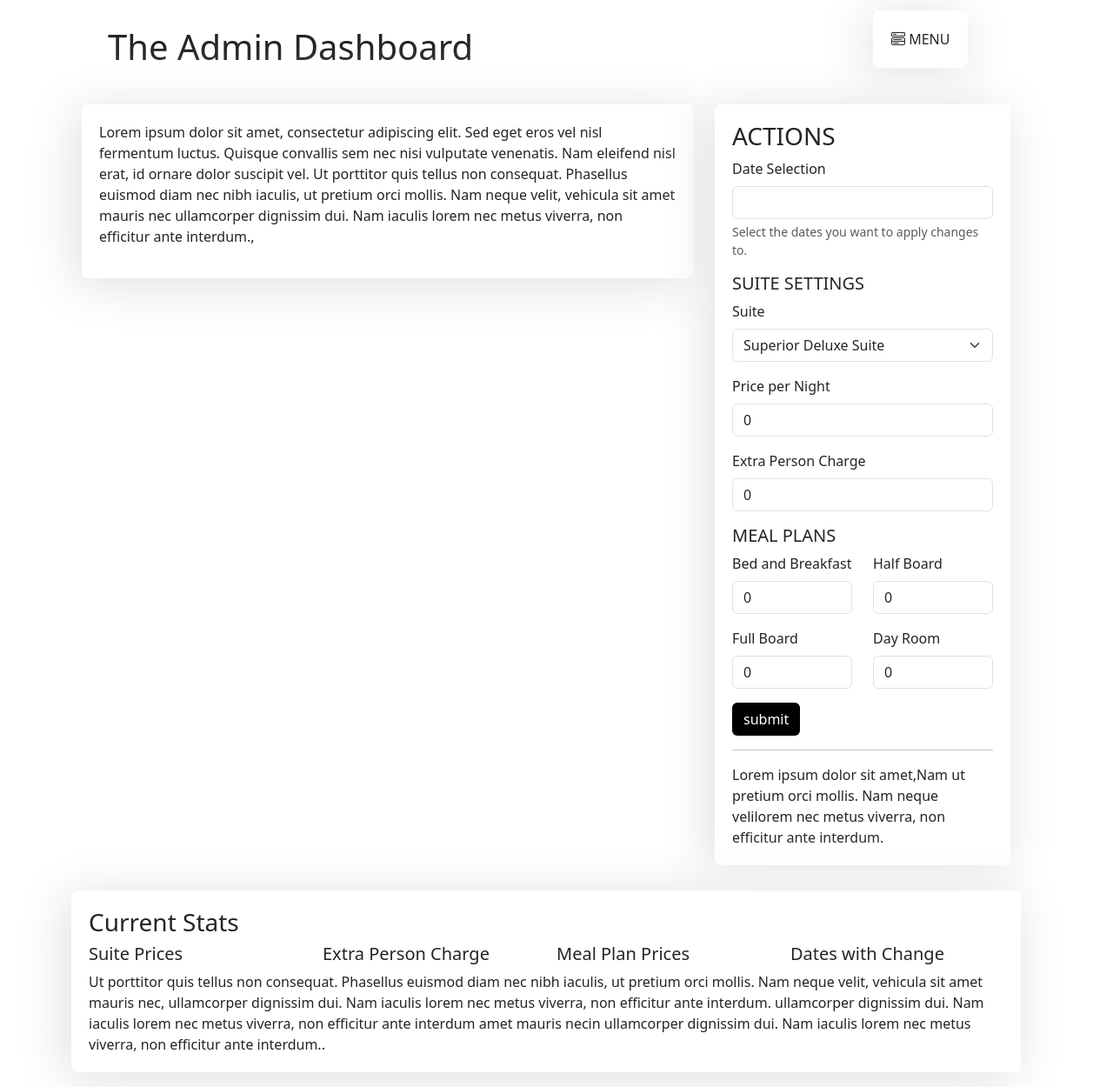
After one commit to injili/AdvancedBooking, a Flask app: template templates/dashboard.html in a window 1280 px wide. The commit adds this page. Shown: the whole page at 87% size. Run offline with Flask 3, Linux system fonts and the light colour scheme; the template is opened without the code that fills it, so the values that code supplies are empty; some libraries are stand-ins or nearby versions.

Commit message:
the theng

```diff
--- a/app.py
+++ b/app.py
@@ -48,6 +48,7 @@ def store_data():
             no_rooms=user_data.get('no_rooms'),
             checkin=user_data.get('checkin'),
             checkout=user_data.get('checkout'),
+            suite=user_data.get('suite'),
             amount=user_data.get('amount')
         )
         db.session.add(user)
--- /dev/null
+++ b/templates/dashboard.html
@@ -0,0 +1,186 @@
+<!DOCTYPE html>
+<html lang="en">
+<head>
+    <meta charset="UTF-8">
+    <meta name="viewport" content="width=device-width, initial-scale=1.0">
+    <title>Dashboard</title>
+    <link rel="stylesheet" href="https://cdn.jsdelivr.net/npm/bootstrap@5.3.2/dist/css/bootstrap.min.css">
+    <link rel="stylesheet" href="https://cdn.jsdelivr.net/npm/bootstrap-icons@1.11.2/font/bootstrap-icons.min.css">
+    <link rel="stylesheet" type="text/css" href="https://cdn.jsdelivr.net/npm/daterangepicker/daterangepicker.css" />
+    <style>
+        body {
+            background-color: #fff;
+        }
+        h1 {
+            margin: 30px;
+        }
+        .neomorphic-border {
+            margin-top: 12px;
+            margin-bottom: 17px;
+            padding: 20px;
+            border-radius: 7px;
+            background: #ffffff;
+            box-shadow:  -6px 6px 59px #dedede,
+                        6px -6px 59px #ffffff;
+        }
+        .btn-r {
+            background-color: black;
+            color: white;
+        }
+    </style>
+</head>
+    <body>
+      <div class="offcanvas offcanvas-start" tabindex="-1" id="offcanvasExample" aria-labelledby="offcanvasExampleLabel">
+        <div class="offcanvas-header">
+          <h5 class="offcanvas-title" id="offcanvasExampleLabel">MENU</h5>
+          <button type="button" class="btn-close" data-bs-dismiss="offcanvas" aria-label="Close"></button>
+        </div>
+        <div class="offcanvas-body">
+          <div>
+            Some text as placeholder. In real life you can have the elements you have chosen. Like, text, images, lists, etc.
+          </div>
+          <hr>
+          <ul class="navbar-nav">
+            <li class="nav-item">
+              <a class="nav-link active" aria-current="page" href="#">Dashboard</a>
+            </li>
+            <li class="nav-item">
+              <a class="nav-link" href="#">Superior Deluxe</a>
+            </li>
+            <li class="nav-item">
+                <a class="nav-link active" href="#">Deluxe</a>
+            </li>
+            <li class="nav-item">
+                <a class="nav-link" href="#">Analytics</a>
+            </li>
+            <li class="nav-item">
+                <a class="nav-link" href="#">LogOut</a>
+            </li>
+          </ul>
+        </div>
+      </div>
+      <main>
+        <div class="container">
+            <div class="row container-fluid">
+                <div class="col">
+                    <h1>The Admin Dashboard</h1>
+                </div>
+                <div class="col-md-2">
+                    <a class="btn neomorphic-border" data-bs-toggle="offcanvas" href="#offcanvasExample" role="button" aria-controls="offcanvasExample"><i class="bi bi-menu-button-wide"></i> MENU</a>
+                </div>
+            </div>
+            <div class="row container-fluid">
+                <div class="col-md-8 align-items-center">
+                    <div class="neomorphic-border">
+                        <p>
+                            Lorem ipsum dolor sit amet, consectetur adipiscing elit. Sed eget eros vel nisl fermentum luctus. Quisque convallis sem nec nisi vulputate venenatis. Nam eleifend nisl erat, id ornare dolor suscipit vel. Ut porttitor quis tellus non consequat. Phasellus euismod diam nec nibh iaculis, ut pretium orci mollis. Nam neque velit, vehicula sit amet mauris nec ullamcorper dignissim dui. Nam iaculis lorem nec metus viverra, non efficitur ante interdum.,
+                        </p>
+                    </div>
+                </div>
+                <div class="col align-items-center">
+                    <div class="neomorphic-border">
+                        <h3>ACTIONS</h3>
+                    <form>
+                        <div class="mb-3">
+                            <label for="thedates" class="form-label">Date Selection</label>
+                            <input type="text" class="form-control" id="thedates" name="daterange"/>
+                            <div id="thedates" class="form-text">Select the dates you want to apply changes to.</div>
+                        </div>
+                        <h5>SUITE SETTINGS</h5>
+                        <div class="mb-3 col">
+                            <label for="suite" class="form-label">Suite</label>
+                            <select id="suite" name="suite" class="form-select">
+                                <option value="superior">Superior Deluxe Suite</option>
+                                <option value="deluxe">Deluxe Suite</option>
+                            </select>
+                        </div>
+                        <div class="mb-3 col">
+                            <label for="suiteprice" class="form-label">Price per Night</label>
+                            <input value="0" type="text" class="form-control" id="suiteprice" inputmode="none" pattern="[0-9]*" min="0" max="20000" oninput="formatCurrency(this)">
+                        </div>
+                        <div class="mb-3 col">
+                            <label for="extraperson" class="form-label">Extra Person Charge</label>
+                            <input value="0" type="text" class="form-control" id="extraperson" inputmode="none" pattern="[0-9]*" min="0" max="20000" oninput="formatCurrency(this)">
+                        </div>
+                        <h5>MEAL PLANS</h5>
+                        <div class="row">
+                            <div class="mb-3 col">
+                                <label for="bnb" class="form-label">Bed and Breakfast</label>
+                                <input value="0" type="text" class="form-control" id="bnb" inputmode="none" pattern="[0-9]*" min="0" max="20000" oninput="formatCurrency(this)">
+                            </div>
+                            <div class="mb-3 col">
+                                <label for="halfboard" class="form-label">Half Board</label>
+                                <input value="0" type="text" class="form-control" id="halfboard" inputmode="none" pattern="[0-9]*" min="0" max="20000" oninput="formatCurrency(this)">
+                              </div>
+                        </div>
+                        <div class="row">
+                            <div class="mb-3 col">
+                                <label for="fullboard" class="form-label">Full Board</label>
+                                <input value="0" type="text" class="form-control" id="fullboard" inputmode="none" pattern="[0-9]*" min="0" max="20000" oninput="formatCurrency(this)">
+                            </div>
+                            <div class="md-3 col">
+                                <label for="dayroom" class="form-label">Day Room</label>
+                                <input value="0" type="text" class="form-control" id="dayroom" inputmode="none" pattern="[0-9]*" min="0" max="20000" oninput="formatCurrency(this)">
+                            </div>
+                        </div>
+                        <input type="submit" value="submit" class="btn btn-r">
+                    </form>
+                    <hr>
+                    Lorem ipsum dolor sit amet,Nam  ut pretium orci mollis. Nam neque velilorem nec metus viverra, non efficitur ante interdum.
+                    </div>
+                </div>
+                <div class="neomorphic-border">
+                    <h3>Current Stats</h3>
+                    <div class="row">
+                        <div class="md-3 col">
+                            <h5>Suite Prices</h5>
+                        </div>
+                        <div class="md-3 col">
+                            <h5>Extra Person Charge</h5>
+                        </div>
+                        <div class="md-3 col">
+                            <h5>Meal Plan Prices</h5>
+                        </div>
+                        <div class="md-3 col">
+                            <h5>Dates with Change</h5>
+                        </div>
+                    </div>
+                    Ut porttitor quis tellus non consequat. Phasellus euismod diam nec nibh iaculis, ut pretium orci mollis. Nam neque velit, vehicula sit amet mauris nec, ullamcorper dignissim dui. Nam iaculis lorem nec metus viverra, non efficitur ante interdum. ullamcorper dignissim dui. Nam iaculis lorem nec metus viverra, non efficitur ante interdum amet mauris necin ullamcorper dignissim dui. Nam iaculis lorem nec metus viverra, non efficitur ante interdum..
+                </div>
+            </div>
+        </div>
+        </main>
+        <!--
+            the scripts are here
+        -->
+    <script src="https://cdn.jsdelivr.net/npm/bootstrap@5.3.2/dist/js/bootstrap.bundle.min.js"></script>
+    <script type="text/javascript" src="https://cdn.jsdelivr.net/jquery/latest/jquery.min.js"></script>
+    <script type="text/javascript" src="https://cdn.jsdelivr.net/momentjs/latest/moment.min.js"></script>
+    <script type="text/javascript" src="https://cdn.jsdelivr.net/npm/daterangepicker/daterangepicker.min.js"></script>
+    <script>
+        $(function() {
+            var today = moment();
+            var tomorrow = moment().add(1, 'days');
+            $('input[name="daterange"]').daterangepicker({
+                opens: 'left',
+                startDate: today,
+                endDate: tomorrow,
+                minDate: today,
+            }, function(start, end, label) {
+                console.log("A new date selection was made: " + start.format('YYYY-MM-DD') + ' to ' + end.format('YYYY-MM-DD'));
+            });
+        });
+    </script>
+    <script>
+        // JavaScript function to format the input value with commas
+        function formatCurrency(input) {
+            let value = input.value.replace(/\D/g, ''); // Remove non-numeric characters
+            value = Number(value).toLocaleString(); // Use JavaScript's toLocaleString to add commas
+            input.value = value;
+        }
+    </script>
+    <!--
+        the scripts end
+    -->
+    </body>
+</html>
--- a/templates/index.html
+++ b/templates/index.html
@@ -340,13 +340,14 @@
             userData.fname = document.getElementById('fname').value;
             userData.lname = document.getElementById('lname').value;
             userData.email = document.getElementById('email').value;
-            userData.phone= document.getElementById('contact').value;
+            userData.phone = document.getElementById('contact').value;
             userData.nationality = document.getElementById('nationality').value;
             userData.passport = document.getElementById('passport').value;
             userData.gender = document.getElementById('gender').value;
             userData.no_rooms = document.getElementById('no_rooms').value;
             userData.checkin = document.getElementById('checkin').value;
             userData.checkout = document.getElementById('checkout').value;
+            userData.suite = "Deluxe";
             userData.amount = document.getElementById('cost').value;
 
             const combinedData = {
```
Also changed, not shown: models.py (+30 -2 lines).
